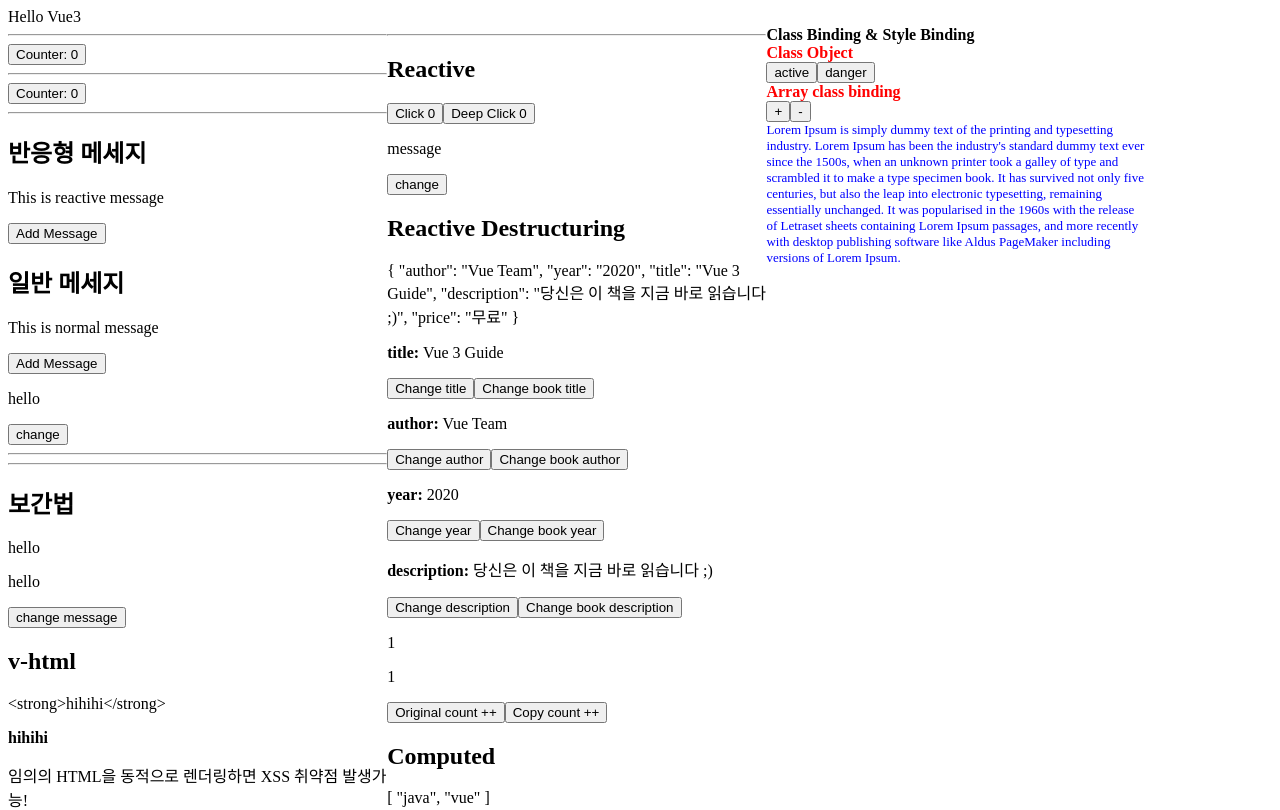
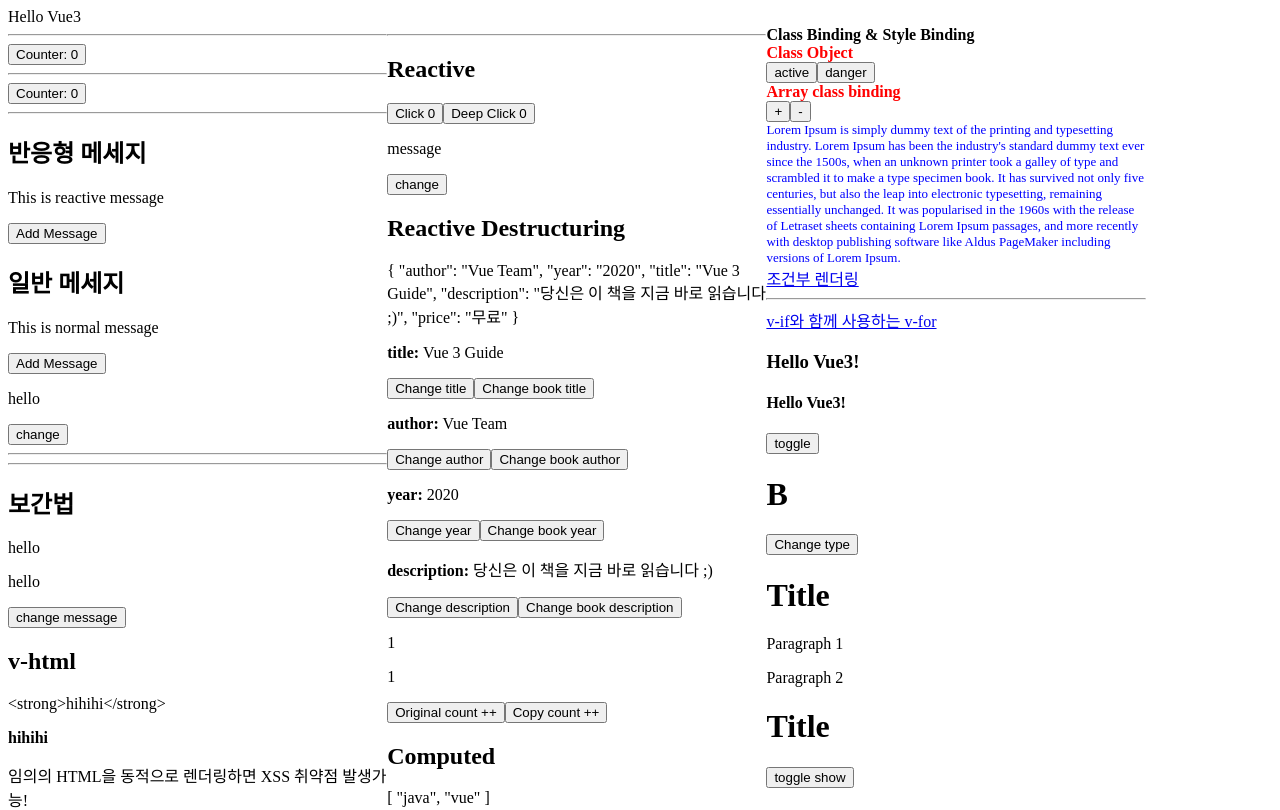
Before and after one commit to zeroest/vuejs, a Vue app in the folder vue-basic/board-sample/: page / in a window 1280 px wide. Shown: the top 810 px of the page. Built offline with nearby package versions, Linux system fonts and the light colour scheme.

Commit message:
conditional

```diff
--- a/vue-basic/board-sample/src/App.vue
+++ b/vue-basic/board-sample/src/App.vue
@@ -17,6 +17,7 @@ import ReactiveReadonly from '@/components/5-reactive/ReactiveReadonly.vue';
 import Computed from '@/components/6-computed/Computed.vue';
 import WritableComputed from '@/components/6-computed/WritableComputed.vue';
 import ClassStyleBind from '@/components/7-class_style_bind/ClassStyleBind.vue';
+import Conditional from '@/components/8-condition_rendering/Conditional.vue';
 </script>
 
 <template>
@@ -45,6 +46,7 @@ import ClassStyleBind from '@/components/7-class_style_bind/ClassStyleBind.vue';
 	</div>
 	<div class="column">
 		<ClassStyleBind></ClassStyleBind>
+		<Conditional></Conditional>
 	</div>
 </template>
 
--- /dev/null
+++ b/vue-basic/board-sample/src/components/8-condition_rendering/Conditional.vue
@@ -0,0 +1,71 @@
+<template>
+	<div>
+		<a href="https://ko.vuejs.org/guide/essentials/conditional"
+			>조건부 렌더링</a
+		>
+		<hr />
+		<a href="https://ko.vuejs.org/guide/essentials/list.html#v-for-with-v-if"
+			>v-if와 함께 사용하는 v-for</a
+		>
+		<h3 v-if="visible">Hello Vue3!</h3>
+
+		<h4 v-if="visible">Hello Vue3!</h4>
+		<h4 v-else>Good bye!</h4>
+		<button v-on:click="visible = !visible">toggle</button>
+
+		<h1 v-if="type === 'A'">A</h1>
+		<h1 v-else-if="type === 'B'">B</h1>
+		<h1 v-else-if="type === 'C'">C</h1>
+		<h1 v-else>Not A/B/C</h1>
+		<button
+			@click="
+				type === 'A'
+					? (type = 'B')
+					: type === 'B'
+					? (type = 'C')
+					: type === 'C'
+					? (type = 'D')
+					: type === 'D'
+					? (type = 'A')
+					: (type = 'B')
+			"
+		>
+			Change type
+		</button>
+
+		<!--  여러개의 HTML요소를 v-if 디렉티브로 연결하고 싶다면 <template>을 사용  -->
+		<template v-if="visible">
+			<h1>Title</h1>
+			<p>Paragraph 1</p>
+			<p>Paragraph 2</p>
+		</template>
+
+		<!--  v-show <> v-if 차이점  -->
+		<!--  v-show는 태그는 존재하나 display=none 처리   -->
+		<!--  v-if는 렌더링 자체를 하지 않는다  -->
+		<h1 v-show="show">Title</h1>
+		<button @click="show = !show">toggle show</button>
+	</div>
+</template>
+
+<script>
+import { reactive, ref, toRefs } from 'vue';
+
+export default {
+	setup() {
+		// 일반적으로 `v-if`는 전환 비용이 높은 반면, `v-show`는 초기 렌더링 비용이 높습니다.
+		// 그러므로 무언가를 자주 전환해야 한다면 `v-show`를 사용하는 게 좋고,
+		// 런타임 시 조건이 변경되지 않는다면 `v-if`를 사용하는 게 더 낫습니다.
+		const visible = ref(true);
+		const show = ref(true);
+		const type = ref('B');
+		return {
+			visible,
+			type,
+			show,
+		};
+	},
+};
+</script>
+
+<style lang="scss" scoped></style>
```
